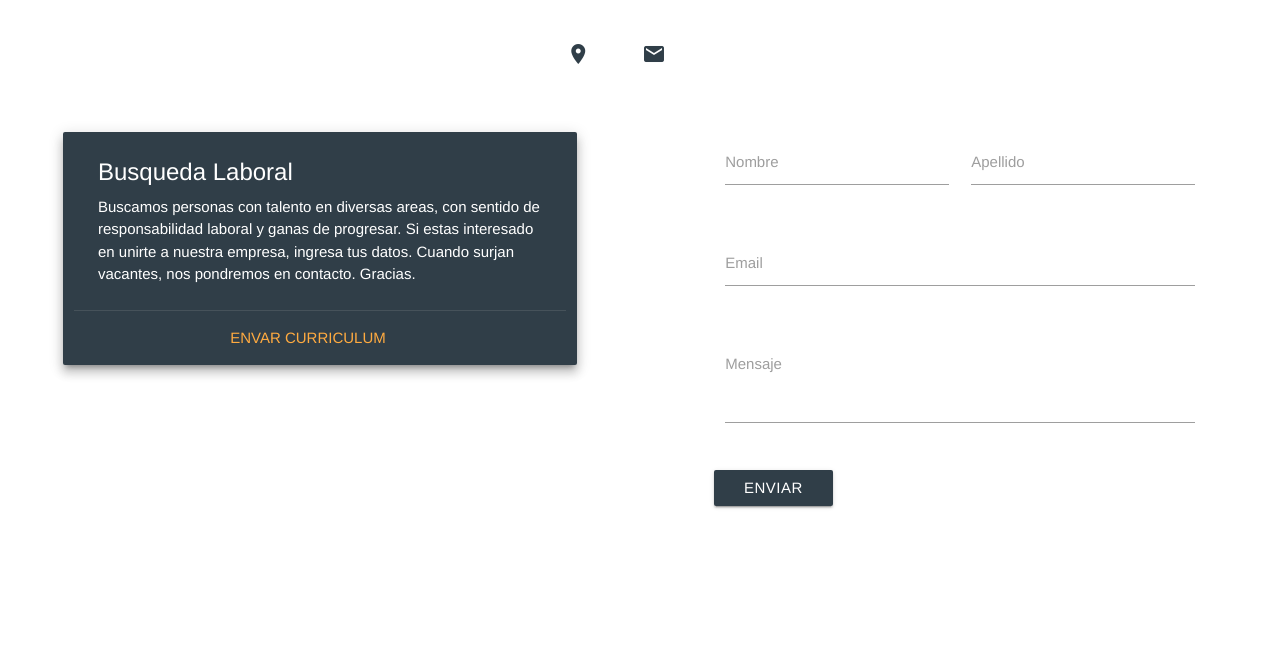
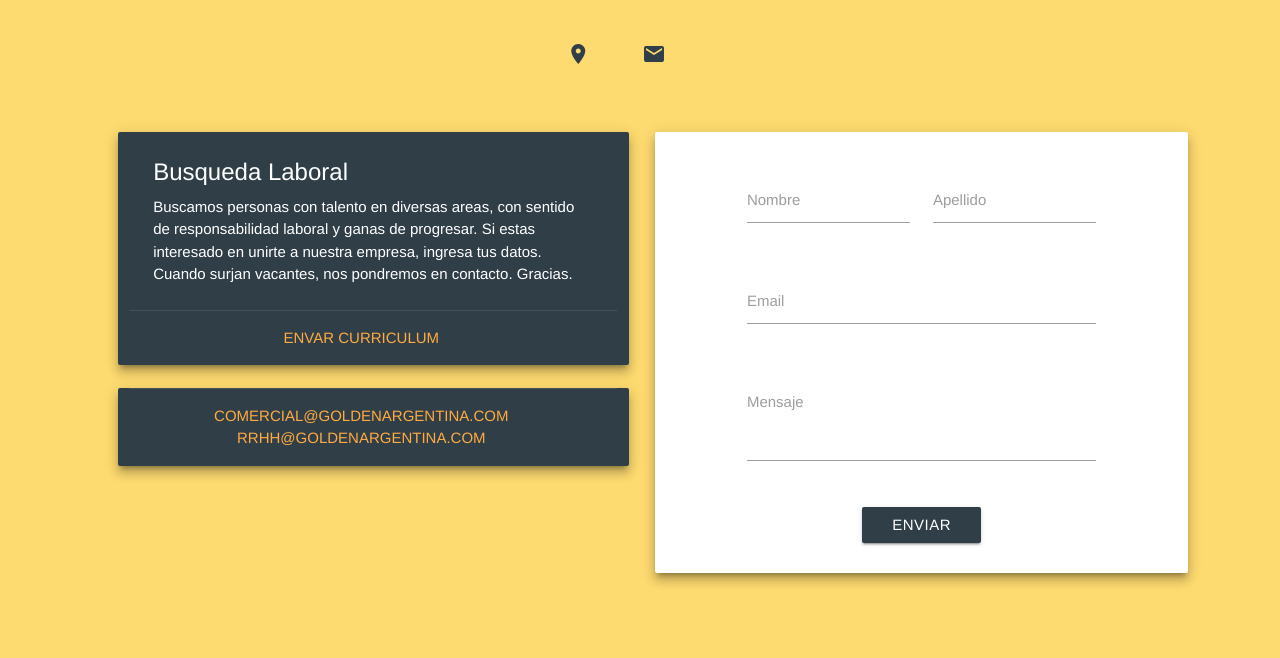
Before and after one commit to facuspagnuolo/gpa-web, a plain HTML site: page v3/index.html in a window 1280 px wide. Shown: the part 156-814 px from the top of the page. Drawn offline with nearby package versions, Linux system fonts and the light colour scheme.

Commit message:
background anddetails of mail section

```diff
--- a/v3/application.css
+++ b/v3/application.css
@@ -17,6 +17,11 @@ html {
 
 nav ul li:hover, nav ul li.active {
     background-color: rgba(254,200,66,0.7);
+}
+
+nav {
+	position: relative;
+	z-index: 500000;
 }
 
 nav ul li {
@@ -48,5 +53,15 @@ nav a, nav ul a {
   background-color: #303e48 !important;
 }
 .mailSection{
-	margin-top: 50px;
+	padding-top: 50px;
+	padding-bottom: 50px;
+	background-color: #FEDB70;
+	z-index: 2;
 }
+.mailForm{
+	padding: 30px!important;
+	margin-left: 15px!important;
+}
+.mailCardLeft{
+	margin-right: 15px;
+}
--- a/v3/index.html
+++ b/v3/index.html
@@ -34,12 +34,12 @@
     		<a href="#" data-activates="nav-mobile" class="button-collapse"><i class="material-icons">menu</i></a>
   	</div>
 	</nav>
-
+  <main>
     <section id="mailSection" class="mailSection">
       <div class="row">
-        <div class="col l6 m12 s12">
+        <div class="col offset-l1 l5 offset-s1 offset-m1 m10 s10">
           <div class="row">
-            <div class="card darkGrey z-depth-4 col s10 offset-s1">
+            <div class="card darkGrey z-depth-4 col s12 mailCardLeft">
               <div class="card-content white-text">
                 <span class="card-title helvetica">Busqueda Laboral</span>
                 <p class="helvetica">Buscamos personas con talento en diversas areas, con sentido de responsabilidad laboral y ganas de progresar. Si estas interesado en unirte a nuestra empresa, ingresa tus datos. Cuando surjan vacantes, nos pondremos en contacto. Gracias.</p>
@@ -48,36 +48,47 @@
                 <a href="#" class="helvetica">ENVAR CURRICULUM</a>
               </div>
             </div>
+            <div class="card darkGrey z-depth-4 col s12 mailCardLeft">
+              <div class="card-action center-align">
+                <a href="#" class="helvetica">comercial@goldenargentina.com</a>
+                <a href="#" class="helvetica">rrhh@goldenargentina.com</a>
               </div>
             </div>
-        <form class="col l6 m12 s12 ">
+          </div>
+        </div>
+        <form class=" card white col l5 offset-s1 offset-m1 m10 s10 z-depth-4 mailForm">
           <div class="col s10 offset-s1">
             <div class="row">
               <div class="input-field col l6 m6 s12">
-                <input  id="first_name" type="text" class="validate">
+                <input  id="first_name" type="text" class="validate" required>
                 <label for="first_name">Nombre</label>
               </div>
               <div class="input-field col l6 m6 s12">
-                <input id="last_name" type="text" class="validate">
+                <input id="last_name" type="text" class="validate" required>
                 <label for="last_name">Apellido</label>
               </div>
             </div>
             <div class="row">
               <div class="input-field col l12 m12 s12">
-                <input id="email" type="email" class="validate">
+                <input id="email" type="email" class="validate" required>
                 <label for="email">Email</label>
               </div>
             </div>
             <div class="row">
               <div class="input-field col l12 m12 s12">
-                <textarea id="icon_prefix2" class="materialize-textarea"></textarea>
+                <textarea id="icon_prefix2" class="materialize-textarea" required></textarea>
                 <label for="icon_prefix2">Mensaje</label>
               </div>
             </div>
-            <button class="waves-effect waves-light btn darkGrey">Enviar</button>
+            <div class="center-align">
+              <button type="submit" class="waves-effect waves-light btn darkGrey ">Enviar</button>
+            </div>
           </div>
         </form>
       </div>
     </section>
+  </main>
+
+
 </body>
 </html>
```
Lines whose indentation alone changed are shown as unchanged.
